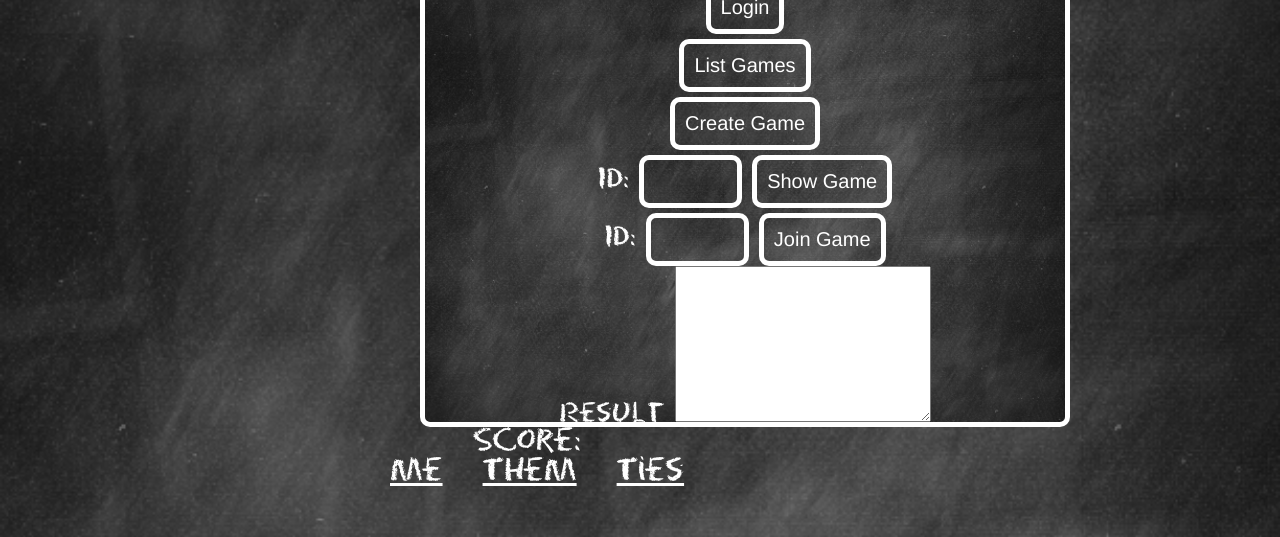
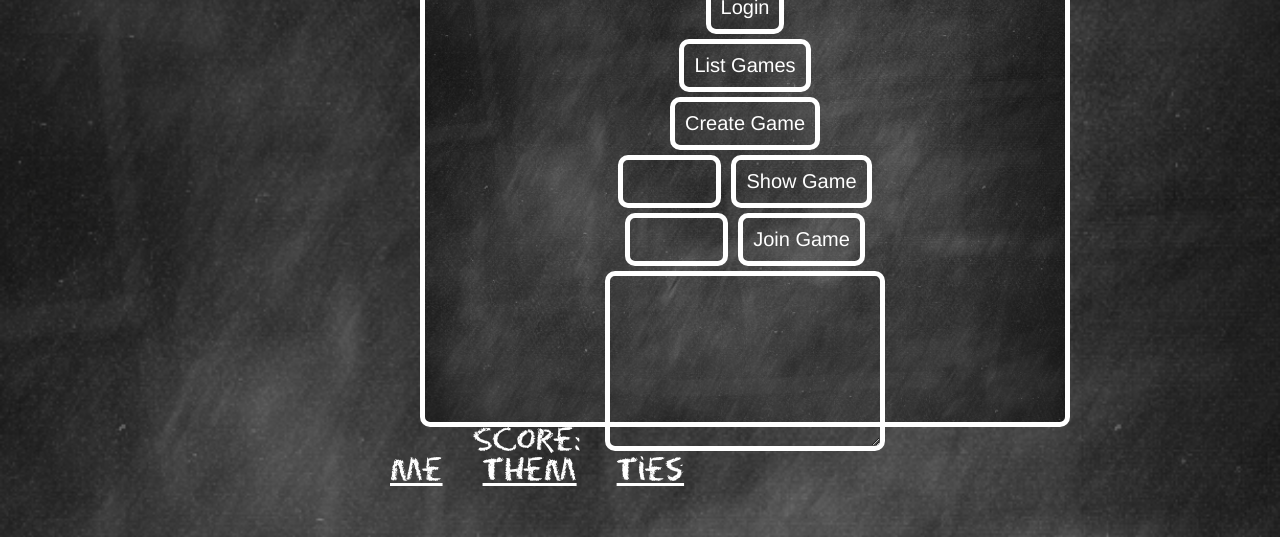
Before and after one commit to raq929/tic-tac-toe, a plain HTML site: page index.html in a window 1280 px wide. Shown: the part 383-920 px from the top of the page. Drawn offline with Linux system fonts and the light colour scheme.

Commit message:
Changed message div style.
Removed labels from html.
Styled the #result text box.

```diff
--- a/index.html
+++ b/index.html
@@ -33,18 +33,15 @@
       <input class="token" name="token" type="hidden">
     </form>
     <form id="show-game">
-      <label for="show-id">Id:</label>
       <input id="show-id" type="text" size="4">
       <input name="show-game" type="submit" value="Show Game">
       <input class="token" name="token" type="hidden">
    </form>
     <form id="join-game">
-      <label for="join-id">Id:</label>
       <input id="join-id" type="text" size="4">
       <input name="join-game" type="submit" value="Join Game">
       <input class="token" name="token" type="hidden">
    </form>
-   <label for="result">Result</label>
     <textarea id="result"></textarea>
 
     </div>
--- a/javascript/antonysCode.js
+++ b/javascript/antonysCode.js
@@ -387,7 +387,7 @@ $(function() {
       $('#result').val('status: ' + error.status + ', error: ' +error.error);
       return;
     }
-    $('#result').val('You have joined game' + data.game.id +'. You are O. To play this game, enter the game number and click Show Game');
+    $('#result').val('You have joined game ' + data.game.id +'. You are O. Please put your game number in the Show Game field and click the button to begin your game.');
     });
   });
 
--- a/stylesheet.css
+++ b/stylesheet.css
@@ -75,6 +75,18 @@ input {
   color: white;
   padding: 10px;
 }
+
+#result {
+  background-color: transparent;
+  font-size: 20px;
+  font-family: 'helvetica';
+  border-radius: 10px;
+  border: 5px solid white;
+  margin: 5px 0 0 0;
+  color: white;
+  padding: 10px;
+}
+
 textarea {
   height: 150px;
   width: 250px;
```
